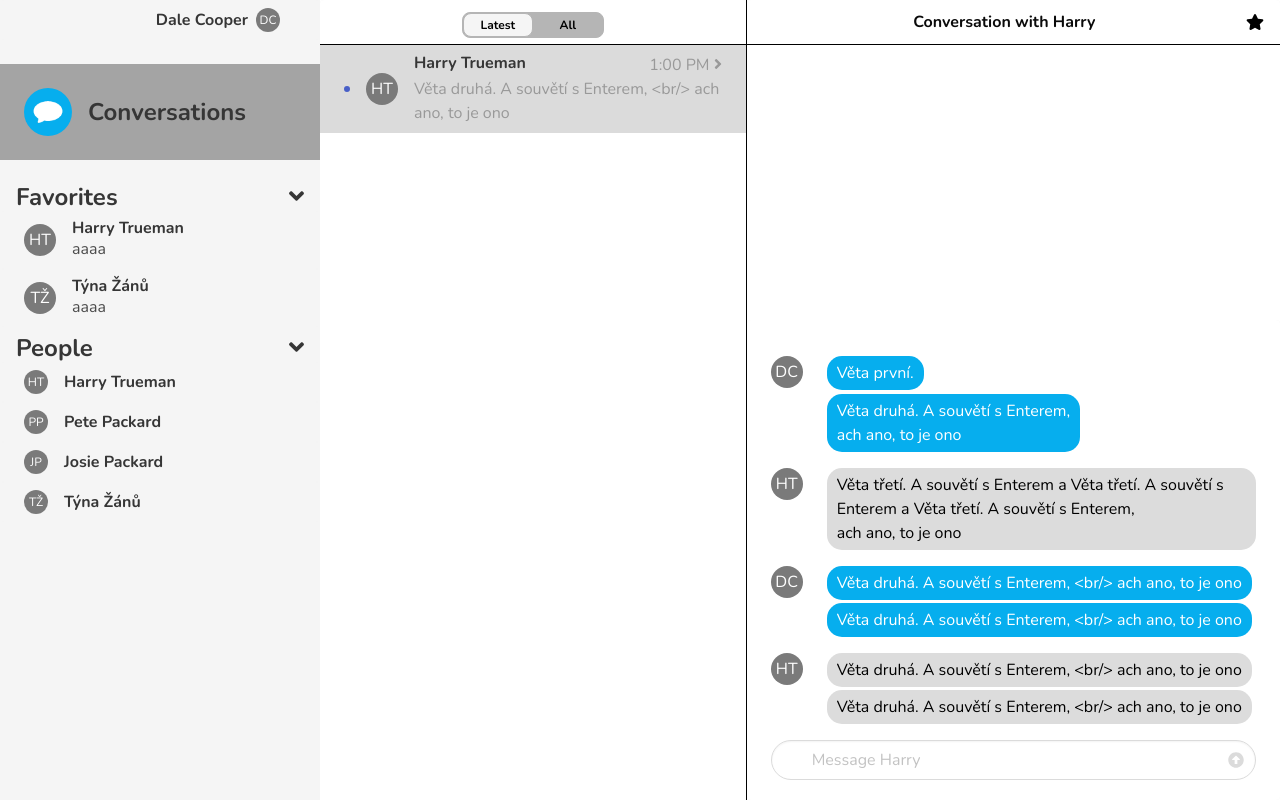
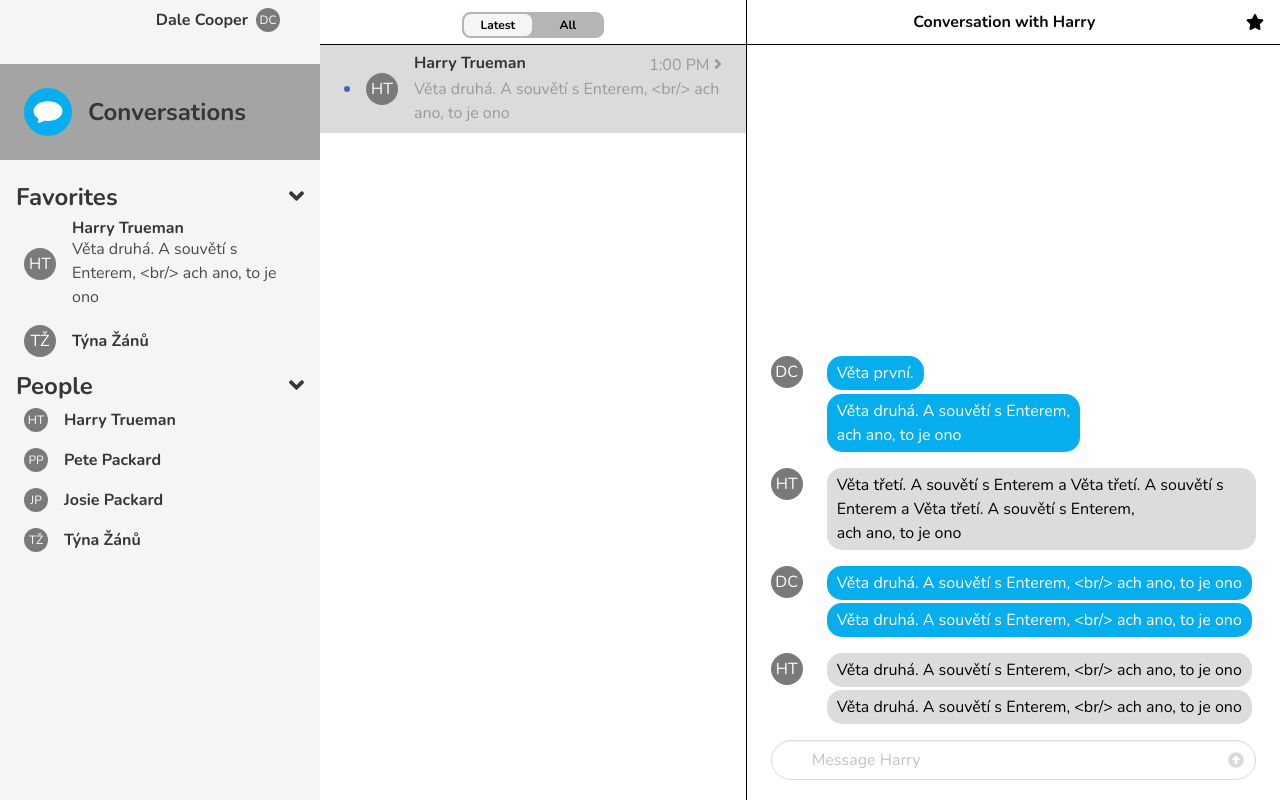
Before and after one commit to Consilius/chat, a React app: page / in a window 1280 px wide. Built offline with nearby package versions, Linux system fonts and the light colour scheme.

Commit message:
Poslední vzkaz, příprava na Settings

```diff
--- a/src/App.tsx
+++ b/src/App.tsx
@@ -2,7 +2,7 @@ import React, {useReducer, useEffect, useState} from 'react';
 import message from './message.png';
 import {FontAwesomeIcon} from '@fortawesome/react-fontawesome'
 import {faAngleRight, faAngleDown, faArrowAltCircleUp, faStar} from '@fortawesome/free-solid-svg-icons'
-import {Message, Avatar, LatestSwitch, Favorites, People, Conversations} from './components';
+import {Messages, Avatar, LatestSwitch, Favorites, People, Conversations} from './components';
 import {initialState, reducer} from './reducer';
 import {getInitials} from './utils';
 
@@ -24,6 +24,7 @@ export const App = () => {
     const [activePerson, setActivePerson] = useState({
         id: '',
         name: '',
+        surname: '',
         dispName: '',
         initials: '',
         hasFavorites: [''],
@@ -90,6 +91,7 @@ export const App = () => {
                         <FontAwesomeIcon style={{cursor: 'pointer'}} icon={state.showFavorite ? faAngleDown : faAngleRight} onClick={e => {e.preventDefault(); dispatch({type: 'toggle', attr: 'Favorite'})}} /></h2>
                     </div>
                     {state.showFavorite && <Favorites
+                        conversations={state.conversations}
                         people={state.people}
                         loggedUser={loggedUser}
                         dispatch={dispatch}
@@ -142,15 +144,13 @@ export const App = () => {
                         <div className="hero-foot">
                             <article className="message">
                                 <div className="message-body has-background-white" style={{border: "none"}}>
-                                    {state.conversations.find(row => row.id === state.activeConversationId).messages.map((mess, ind, array) => {
-                                        const isSameUser = ind ? (array[ind-1].from === mess.from) : false;
-                                        return <Message
-                                            key={mess.id}
-                                            me={state.loggedUserId === mess.from}
-                                            initials={isSameUser ? '' : (state.loggedUserId === mess.from ? loggedUser.initials : activePerson.initials)}>
-                                                {mess.text.split("\n").map((row, i) => <p key={i}>{row}</p>)}
-                                        </Message>
-                                    })}
+                                    <Messages
+                                        conversations={state.conversations}
+                                        activePerson={activePerson}
+                                        loggedUser={loggedUser}
+                                        activeConversationId={state.activeConversationId}
+                                        loggedUserId={state.loggedUserId}
+                                    />
                                     <div className="field mt-4">
                                         <form className="control has-icons-left has-icons-right" onSubmit={e => {e.preventDefault(); dispatch({type: 'addMessage', value: text}); setText("") }}>
                                             <input
--- a/src/components/Conversations.tsx
+++ b/src/components/Conversations.tsx
@@ -1,7 +1,7 @@
 import React from 'react';
 import {Conversation} from '.';
 import {ConversationType, PersonType, WhichConversationType} from '../types';
-import {getInitials, sortDates} from '../utils';
+import {getInitials, sortDates, getLastMessage} from '../utils';
 import {DateTime} from 'luxon';
 
 type Props = {
@@ -19,7 +19,7 @@ export const Conversations = (props: Props) => {
     const conversations = props.conversations
         .filter(row => row.users.find(usr => usr === props.loggedUserId))
         .map(row => {
-            const lastMessage = row.messages.length ? row.messages[row.messages.length - 1].text : '';
+            const lastMessage = getLastMessage(row.messages);
             const lastMessageDate = row.messages.length ? DateTime.fromISO(row.messages[row.messages.length - 1].sent) : (row.lastMessageDate ? row.lastMessageDate : now);
 
             return {
--- a/src/components/Favorite.tsx
+++ b/src/components/Favorite.tsx
@@ -5,7 +5,7 @@ type Props = {
     initials: string,
     name: string,
     surname: string,
-    firstLine: string,
+    lastLine: string,
     onClick: React.MouseEventHandler,
 }
 
@@ -15,7 +15,7 @@ export const Favorite = (props: Props) => <div className="card is-shadowless has
             <Avatar initials={props.initials} />
             <div className="media-content">
                 <p className="title is-6 mb-0">{`${props.name} ${props.surname}`}</p>
-                <p className="is-7">{props.firstLine}</p>
+                <p className="is-7">{props.lastLine}</p>
             </div>
         </div>
     </div>
--- a/src/components/Favorites.tsx
+++ b/src/components/Favorites.tsx
@@ -1,9 +1,10 @@
 import React from 'react';
-import {PersonType} from '../types';
-import {getInitials} from '../utils';
+import {PersonType, ConversationType} from '../types';
+import {getInitials, getActiveConversation, getLastMessage} from '../utils';
 import {Favorite} from '.';
 
 type Props = {
+    conversations: Array<ConversationType>,
     people: Array<PersonType>,
     loggedUser: PersonType,
     dispatch: Function,
@@ -16,12 +17,16 @@ export const Favorites = (props: Props) => {
         return <div className="card-content py-2">There is nothing to display</div>
     }
 
-    return <>{filteredPeople.map(row => <Favorite
-        key={row.id}
-        initials={getInitials(row.name, row.surname)}
-        name={row.name}
-        surname={row.surname}
-        firstLine='aaaa'
-        onClick={e => {e.preventDefault(); props.dispatch({type: 'setActivePerson', value: row.id})}}
-    />)}</>
+    return <>{filteredPeople.map(row => {
+        const conversation = getActiveConversation(props.conversations, props.loggedUser.id, row.id, false)
+
+        return <Favorite
+            key={row.id}
+            initials={getInitials(row.name, row.surname)}
+            name={row.name}
+            surname={row.surname}
+            lastLine={getLastMessage(conversation.messages)}
+            onClick={e => {e.preventDefault(); props.dispatch({type: 'setActivePerson', value: row.id})}}
+        />
+    })}</>
 }
--- /dev/null
+++ b/src/components/Messages.tsx
@@ -0,0 +1,38 @@
+import React from "react";
+import styled from 'styled-components'
+import {Message} from '.';
+import {ConversationType, PersonType, WhichConversationType} from '../types';
+
+type Props = {
+    conversations: Array<ConversationType>,
+    activeConversationId: string,
+    loggedUser: PersonType,
+    activePerson: PersonType,
+    loggedUserId: string,
+}
+
+export const Messages = (props: Props) => {
+    const actualConversation = props.conversations.find(row => row.id === props.activeConversationId);
+
+    if (!actualConversation?.messages.length) {
+        return <Empty>Conversation is empty...</Empty>
+    }
+
+    return <>{
+        actualConversation?.messages.map((mess, ind, array) => {
+        const isSameUser = ind ? (array[ind-1].from === mess.from) : false;
+        return <Message
+            key={mess.id}
+            me={props.loggedUserId === mess.from}
+            initials={isSameUser ? '' : (props.loggedUserId === mess.from ? props.loggedUser.initials : props.activePerson.initials)}>
+                {mess.text.split("\n").map((row, i) => <p key={i}>{row}</p>)}
+        </Message>
+    })}</>
+}
+
+const Empty = styled.div`
+    text-align: right;
+    font-style: italic;
+    color: silver;
+    margin-right: 2rem;
+`;
--- a/src/components/index.js
+++ b/src/components/index.js
@@ -5,5 +5,7 @@ export {Conversations} from './Conversations';
 export {Person} from './Person';
 export {People} from './People';
 export {Message} from './Message';
+export {Messages} from './Messages';
 export {Avatar} from './Avatar';
 export {LatestSwitch} from './LatestSwitch';
+export {Settings} from './Settings';
--- a/src/reducer.tsx
+++ b/src/reducer.tsx
@@ -1,31 +1,13 @@
 import {nanoid} from "nanoid";
-import {ConversationType, StateType, ActionType} from './types';
+import {StateType, ActionType} from './types';
 import {DateTime} from 'luxon';
-
-const getActiveConversationId = (conversations: Array<ConversationType>, loggedUserId: string, activePersonId: string): string => {
-    const activeConversation = conversations.filter(row => row.users.find(id => id === loggedUserId)).filter(row => row.users.find(id => id === activePersonId))
-
-    if (activeConversation.length) {
-        return activeConversation[0].id
-    }
-
-    const newConversation:ConversationType = {
-        id: nanoid(),
-        users: [loggedUserId, activePersonId],
-        messages: [],
-        lastMessage: '',
-        lastMessageDate: DateTime.now(),
-    }
-
-    conversations.push(newConversation);
-
-    return newConversation.id
-}
+import {getActiveConversation} from './utils';
 
 export const initialState: StateType = {
     showPeople: true,
     showFavorite: true,
     showConversations: true,
+    showSettings: true,
     whichConversation: 'Latest',
     loggedUserId: '1',
     activePersonId: '2',
@@ -164,7 +146,7 @@ export const reducer = (state: StateType, action: ActionType) => {
                 ...state,
                 showConversations: false,
                 activePersonId: action.value,
-                activeConversationId: getActiveConversationId(state.conversations, state.loggedUserId, action.value),
+                activeConversationId: getActiveConversation(state.conversations, state.loggedUserId, action.value).id,
             };
         }
 
--- a/src/types.ts
+++ b/src/types.ts
@@ -12,6 +12,7 @@ export type PersonType = {
     name: string,
     surname: string,
     hasFavorites: Array<string>,
+    initials?: string,
 }
 
 export type ConversationType = {
@@ -28,6 +29,7 @@ export type StateType = {
     showPeople: boolean,
     showFavorite: boolean,
     showConversations: boolean,
+    showSettings: boolean,
     whichConversation: WhichConversationType,
     loggedUserId: string,
     activePersonId: string,
--- a/src/utils.ts
+++ b/src/utils.ts
@@ -1,4 +1,7 @@
+import {nanoid} from "nanoid";
 import {DateTime} from "luxon"; '@types/luxon';
+import {ConversationType, MessageType} from './types';
+
 export const getInitials = (name: string, surname: string): string => `${name[0]}${surname[0]}`.toUpperCase();
 
 export const sortDates = (dateA: DateTime, dateB: DateTime) => {
@@ -10,3 +13,27 @@ export const sortDates = (dateA: DateTime, dateB: DateTime) => {
 
     return 0;
 }
+
+export const getActiveConversation = (conversations: Array<ConversationType>, loggedUserId: string, activePersonId: string, createNew: boolean = true): ConversationType => {
+    const activeConversation = conversations.filter(row => row.users.find(id => id === loggedUserId)).filter(row => row.users.find(id => id === activePersonId))
+
+    if (activeConversation.length) {
+        return activeConversation[0]
+    }
+
+    const newConversation:ConversationType = {
+        id: nanoid(),
+        users: [loggedUserId, activePersonId],
+        messages: [],
+        lastMessage: '',
+        lastMessageDate: DateTime.now(),
+    }
+
+    if (createNew) {
+        conversations.push(newConversation);
+    }
+
+    return newConversation
+}
+
+export const getLastMessage = (messages: Array<MessageType>): string => messages.length ? messages[messages.length - 1].text : '';
```
Also changed, not shown: src/components/Settings.tsx (added, +7 -0 lines).
